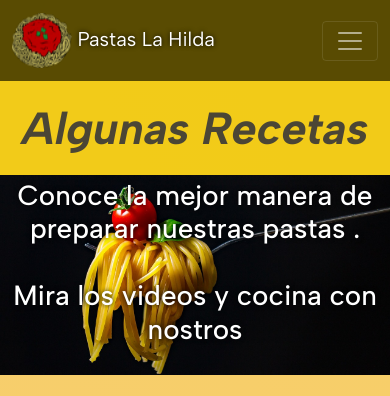
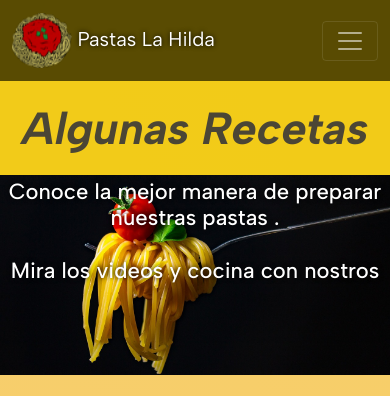
Before and after one commit to ignacioo03/PF-Pineiro, a plain HTML site: page paginas/recetas.html in a window 390 px wide. Shown: the top 396 px of the page. Drawn offline with nearby package versions, Linux system fonts and the light colour scheme.

Commit message:
fifth commit fixed fontsize jumbotron

```diff
--- a/estilos/estilos.scss
+++ b/estilos/estilos.scss
@@ -496,6 +496,12 @@ footer {
             padding: 10px;
         }
     }
+    h1,
+.fa-solid,
+.pJumbotron {
+    text-shadow: 0 0 5px black;
+    font-size: 22px;
+}
 }
 
 
```
Also changed, not shown: estilos/estilos.css, 1 other file.
